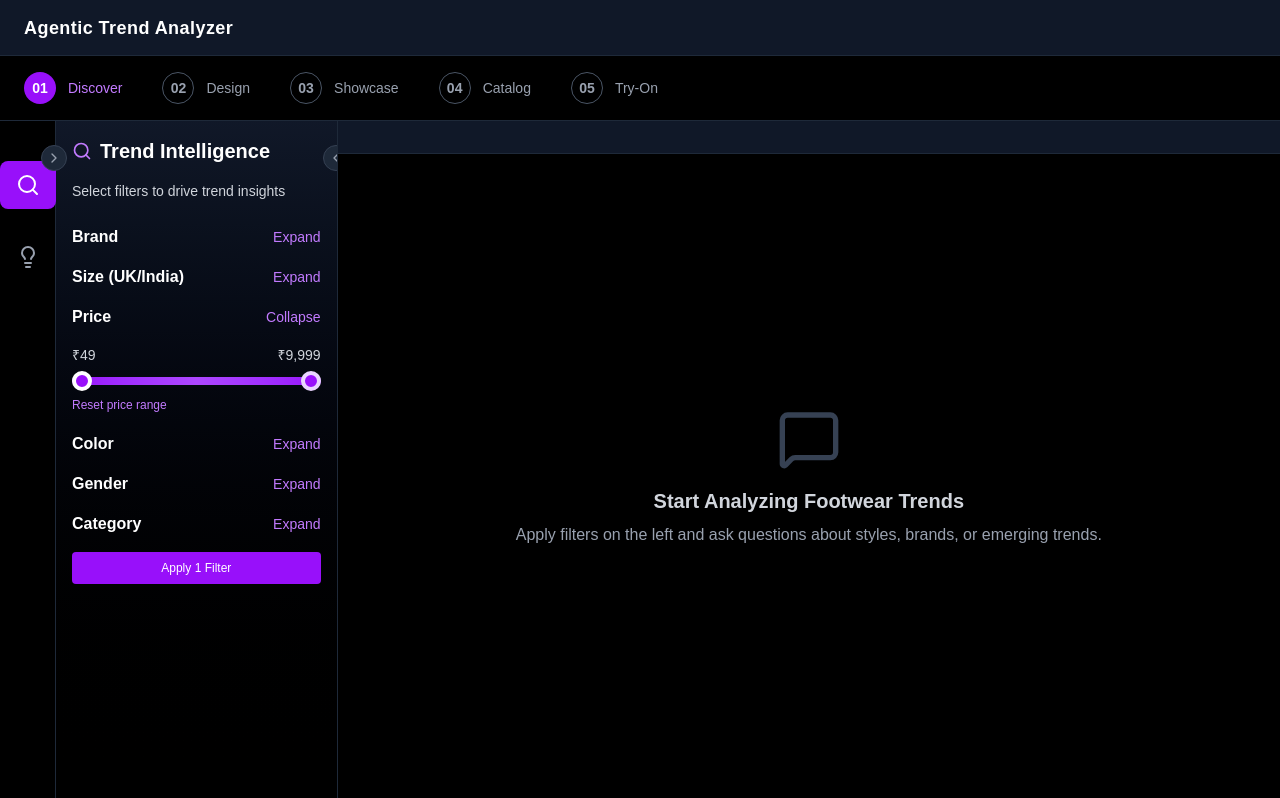
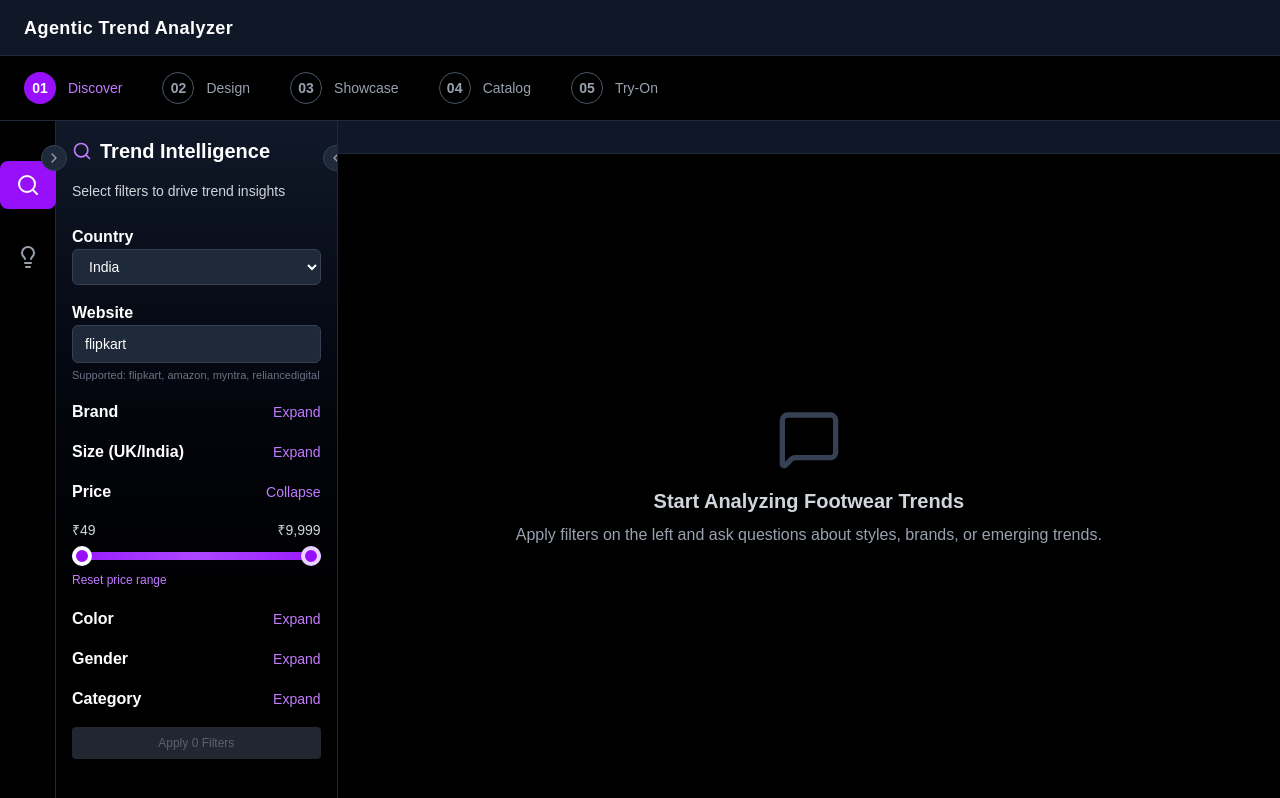
Before and after one commit to setnext/market-trend-analyzer, a Next.js app: page / in a window 1280 px wide. Built offline with nearby package versions, Linux system fonts and the light colour scheme.

Commit message:
Update UI with Countries filter and Website filter

```diff
--- a/components/TrendAnalyzerLayout.tsx
+++ b/components/TrendAnalyzerLayout.tsx
@@ -1,6 +1,7 @@
 "use client";
 import { Plus, Send, Search, TrendingUp, MessageSquare, Sparkles, Lightbulb, Instagram, BarChart3, Upload, RefreshCw, Settings, FileText, ChevronLeft, ChevronRight } from "lucide-react";
 import React, { useState } from 'react';
+import { COUNTRIES } from "../data/countries";
 import { useRouter, useSearchParams } from "next/navigation";
 type FilterType = 'brand' | 'size' | 'color' | 'gender';
 type NavSection = 'context' | 'inspiration';
@@ -60,11 +61,20 @@ export default function FootwearTrendAnalyzer() {
   const [inputValue, setInputValue] = useState<string>('');
   const [isSidebarOpen, setIsSidebarOpen] = useState(false);
   const [isMiddleOpen, setIsMiddleOpen] = useState(true);
-  const [category, setCategory] = useState<CategoryType>('shoes');
+  const [category, setCategory] = useState<CategoryType | null>(null);
   const [loading, setLoading] = useState(false);
+  const WEBSITES = ["flipkart", "amazon", "myntra", "reliancedigital"];
+  const [website, setWebsite] = useState<string>(WEBSITES[0]);
+  const isValidWebsite = WEBSITES.includes(website);
+
+
+  const [country, setCountry] = useState<string>("IN");
+
+
   const [error, setError] = useState<string | null>(null);
+  type ResultSource = "TREND" | "UPLOAD" | null;
   const [resultSource, setResultSource] = useState<ResultSource>(null);
-  type ResultSource = "TREND" | "UPLOAD" | null;
+
 
   const [rightPanelMode, setRightPanelMode] =
     useState<"EMPTY" | "IMAGE_RESULTS" | "CHAT">("EMPTY");
@@ -143,8 +153,6 @@ export default function FootwearTrendAnalyzer() {
   const handleApplyFilters = async () => {
     setLoading(true);
     setError(null);
-
-
     setImageResults([]);
     setRightPanelMode("EMPTY");
     setResultSource("TREND");
@@ -154,19 +162,24 @@ export default function FootwearTrendAnalyzer() {
         method: "POST",
         headers: { "Content-Type": "application/json" },
         body: JSON.stringify({
-          website: "amazon",
+          website,   // ✅ dynamic
           filters: {
             ...selectedFilters,
             category,
           },
           price_range: priceRange,
         }),
+
       });
 
       const data = await response.json();
-      const products = data.products || data.results || [];
 
-      setImageResults(products);
+      if (!data.success) {
+        setError(data.error || "Backend error");
+        return;
+      }
+
+      setImageResults(data.products || []);
       setRightPanelMode("IMAGE_RESULTS");
     } catch (err) {
       setError("Failed to fetch products");
@@ -174,6 +187,7 @@ export default function FootwearTrendAnalyzer() {
       setLoading(false);
     }
   };
+
 
 
   const handleSendMessage = async () => {
@@ -208,27 +222,6 @@ export default function FootwearTrendAnalyzer() {
       handleSendMessage();
     }
   };
-
-  // const trendingKeywords: TrendKeyword[] = [
-  //   { id: '1', label: 'Chunky Sneakers' },
-  //   { id: '2', label: 'Sustainable Footwear' },
-  //   { id: '3', label: 'Platform Shoes' },
-  //   { id: '4', label: 'Minimalist Sneakers' },
-  //   { id: '5', label: 'Retro Runners' },
-  //   { id: '6', label: 'Mary Janes' },
-  //   { id: '7', label: 'Athletic Sandals' },
-  //   { id: '8', label: 'Ballet Flats Revival' },
-  //   { id: '9', label: 'Clogs Comeback' }
-  // ];
-
-  // const socialMediaTopics: TrendKeyword[] = [
-  //   { id: '1', label: 'Adidas Samba' },
-  //   { id: '2', label: 'New Balance 550' },
-  //   { id: '3', label: 'Onitsuka Tiger' },
-  //   { id: '4', label: 'Mesh Ballet Flats' },
-  //   { id: '5', label: 'Chunky Loafers' },
-  //   { id: '6', label: 'Sporty Sandals' }
-  // ];
 
   const totalActiveFilters =
     Object.values(selectedFilters).flat().length +
@@ -342,6 +335,47 @@ export default function FootwearTrendAnalyzer() {
                       <h2 className="text-xl font-bold text-white">Trend Intelligence</h2>
                     </div>
                     <p className="text-sm text-gray-300 mb-6">Select filters to drive trend insights</p>
+
+                    {/* Country Selector */}
+                    <div className="mb-4">
+                      <label className="font-semibold text-white">
+                        Country
+                      </label>
+
+                      <select
+                        value={country}
+                        onChange={(e) => setCountry(e.target.value)}
+                        className="w-full bg-gray-800 border border-gray-700 text-white rounded-md px-3 py-2 text-sm focus:outline-none focus:border-purple-500"
+                      >
+                        {COUNTRIES.map(c => (
+                          <option key={c.code} value={c.code}>
+                            {c.name}
+                          </option>
+                        ))}
+                      </select>
+                    </div>
+
+
+
+                    {/* Website Input */}
+                    <div className="mb-4">
+                      <label className="font-semibold text-white">
+                        Website
+                      </label>
+
+                      <input
+                        type="text"
+                        value={website}
+                        onChange={(e) => setWebsite(e.target.value.toLowerCase())}
+                        placeholder="flipkart / amazon / myntra"
+                        className="w-full bg-gray-800 border border-gray-700 text-white rounded-md px-3 py-2 text-sm focus:outline-none focus:border-purple-500"
+                      />
+
+                      <p className="text-[11px] text-gray-500 mt-1">
+                        Supported: flipkart, amazon, myntra, reliancedigital
+                      </p>
+                    </div>
+
 
                     {/* Brand */}
                     <div className="mb-4">
@@ -518,8 +552,8 @@ export default function FootwearTrendAnalyzer() {
                               key={cat}
                               onClick={() => setCategory(cat as CategoryType)}
                               className={`h-10 rounded-md border transition-all ${category === cat
-                                  ? 'bg-purple-600 border-purple-500 text-white'
-                                  : 'bg-gray-800 border-gray-700 hover:border-gray-600 text-gray-200'
+                                ? 'bg-purple-600 border-purple-500 text-white'
+                                : 'bg-gray-800 border-gray-700 hover:border-gray-600 text-gray-200'
                                 }`}
                             >
                               <span className="text-xs font-medium capitalize">{cat}</span>
@@ -532,14 +566,15 @@ export default function FootwearTrendAnalyzer() {
 
                     <button
                       onClick={handleApplyFilters}
-                      disabled={totalActiveFilters === 0}
-                      className={`w-full py-2 text-xs font-medium rounded ${totalActiveFilters > 0
+                      disabled={totalActiveFilters === 0 || !isValidWebsite}
+                      className={`w-full py-2 text-xs font-medium rounded ${totalActiveFilters > 0 && isValidWebsite
                         ? 'bg-purple-600 hover:bg-purple-700 text-white'
                         : 'bg-gray-700 cursor-not-allowed opacity-60 text-gray-400'
                         }`}
                     >
                       Apply {totalActiveFilters} Filter{totalActiveFilters !== 1 ? 's' : ''}
                     </button>
+
                   </div>
                 </div>
               )}
@@ -547,6 +582,25 @@ export default function FootwearTrendAnalyzer() {
               {activeNav === 'inspiration' && (
                 <div className="p-4 space-y-4">
                   <h2 className="text-xl font-bold text-white mb-4">Get Inspired</h2>
+                  {/* Country Selector */}
+                  <div className="mb-4">
+                    <label className="font-semibold text-white">
+                      Country
+                    </label>
+
+                    <select
+                      value={country}
+                      onChange={(e) => setCountry(e.target.value)}
+                      className="w-full bg-gray-800 border border-gray-700 text-white rounded-md px-3 py-2 text-sm focus:outline-none focus:border-purple-500"
+                    >
+                      {COUNTRIES.map(c => (
+                        <option key={c.code} value={c.code}>
+                          {c.name}
+                        </option>
+                      ))}
+                    </select>
+                  </div>
+                  {/* Upload UI */}
                   <label className="relative z-50 border-2 border-dashed border-gray-700 rounded-lg p-6 text-center cursor-pointer hover:border-gray-500 transition block">
                     <Upload className="w-8 h-8 text-gray-500 mx-auto mb-3" />
                     <p className="text-gray-300 font-semibold mb-1">
@@ -573,6 +627,9 @@ export default function FootwearTrendAnalyzer() {
             </div>
           )}
         </div>
+
+
+
 
         {/* Right Panel */}
         <div className="flex-1 flex flex-col bg-black">
@@ -621,12 +678,18 @@ export default function FootwearTrendAnalyzer() {
                       className="cursor-pointer bg-gray-900 rounded-lg overflow-hidden border border-gray-700 hover:border-purple-500 transition"
                     >
                       <img
-                        src={item.image || item.image_url}
+                        src={
+                          item.image || item.image_url
+                            ? `http://127.0.0.1:8000/api/image-proxy?url=${encodeURIComponent(
+                              item.image ?? item.image_url ?? ""
+                            )}`
+                            : ""
+                        }
                         alt={item.title || item.name}
+                        className="w-full h-48 object-contain bg-white"
+                      />
 
-                        className="w-full h-48 object-contain bg-white"
 
-                      />
 
                       <div className="p-3">
                         <p className="text-sm font-semibold text-white line-clamp-2">
@@ -634,8 +697,11 @@ export default function FootwearTrendAnalyzer() {
                         </p>
 
                         {item.price && (
-                          <p className="text-xs text-purple-400 mt-1">{item.price}</p>
+                          <p className="text-xs text-purple-400 mt-1">
+                            ₹{item.price.toLocaleString()}
+                          </p>
                         )}
+
                         {item.rating && (
                           <p className="text-xs text-gray-400 mt-1">⭐ {item.rating}</p>
                         )}
@@ -690,30 +756,6 @@ export default function FootwearTrendAnalyzer() {
               </div>
             )}
           </div>
-
-
-          {/* <div className="bg-gray-900 border-t border-gray-800 px-6 py-4">
-            <div className="flex items-center gap-3 bg-gray-800 border border-gray-700 rounded-full px-4 py-3">
-              <button className="p-1 hover:bg-gray-700 rounded-full transition">
-                <Plus className="w-5 h-5 text-gray-400" />
-              </button>
-              <input
-                type="text"
-                value={inputValue}
-                onChange={(e) => setInputValue(e.target.value)}
-                onKeyPress={handleKeyPress}
-                placeholder="Ask about footwear trends, brands, or styles..."
-                className="flex-1 outline-none bg-transparent text-white placeholder-gray-500 text-sm"
-              />
-              <button
-                onClick={handleSendMessage}
-                disabled={!inputValue.trim()}
-                className="p-2 rounded-full bg-purple-600 hover:bg-purple-700 transition disabled:opacity-50"
-              >
-                <Send className="w-4 h-4 text-white" />
-              </button>
-            </div>
-          </div> */}
         </div>
 
       </div>
--- /dev/null
+++ b/data/countries.ts
@@ -0,0 +1,20 @@
+export interface Country {
+  code: string;
+  name: string;
+}
+
+export const COUNTRIES: Country[] = [
+  { code: "AF", name: "Afghanistan" },
+  { code: "AL", name: "Albania" },
+  { code: "AR", name: "Argentina" },
+  { code: "AU", name: "Australia" },
+  { code: "BR", name: "Brazil" },
+  { code: "CA", name: "Canada" },
+  { code: "CN", name: "China" },
+  { code: "FR", name: "France" },
+  { code: "DE", name: "Germany" },
+  { code: "IN", name: "India" },
+  { code: "JP", name: "Japan" },
+  { code: "UK", name: "United Kingdom" },
+  { code: "US", name: "United States" },
+];
```
